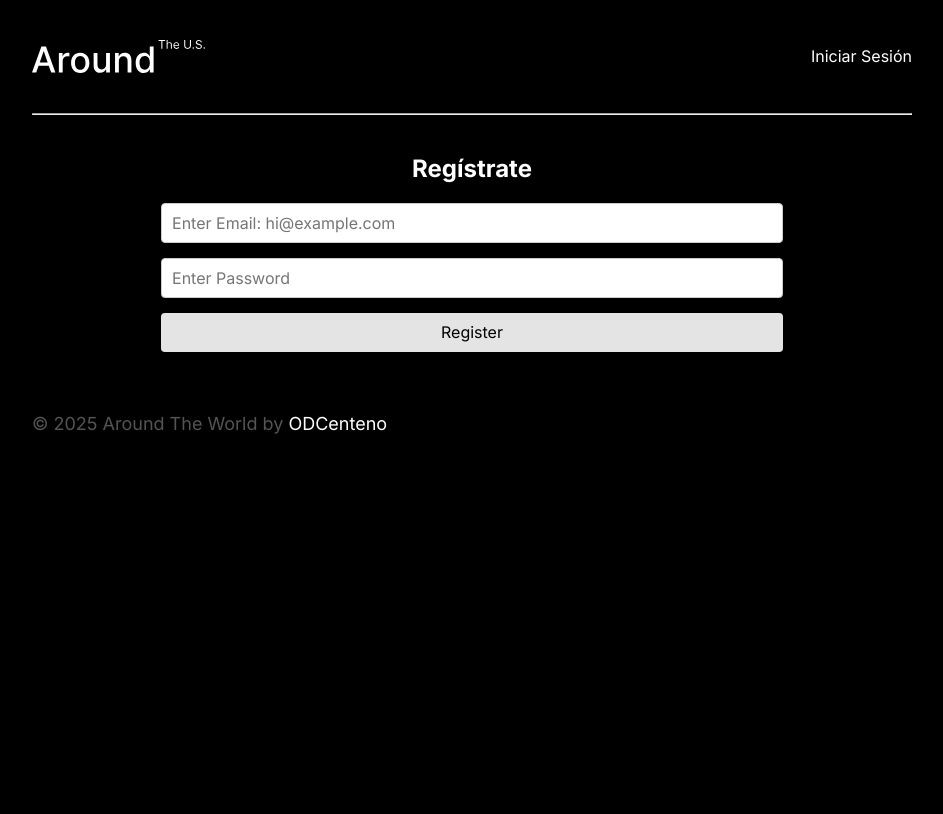
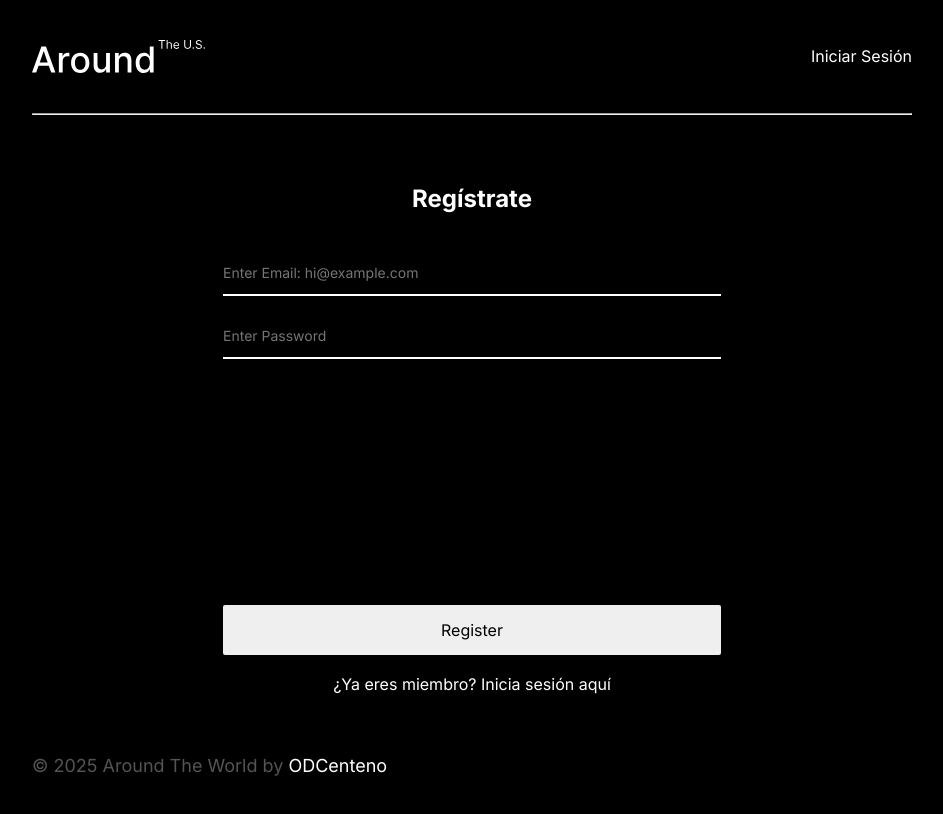
Before and after one commit to ODCenteno/web_project_around_auth, a React (Vite) app: page /signup in a window 1280 px wide. Shown: the top 814 px of the page, without its empty margins (168-1111 px from the left). Built offline with nearby package versions, Linux system fonts and the light colour scheme; no server answers.

Commit message:
S18: auth form styles

```diff
--- a/src/blocks/auth.css
+++ b/src/blocks/auth.css
@@ -8,36 +8,56 @@
 
 .auth__title {
   font-size: 24px;
-  margin-bottom: 20px;
+  margin-bottom: 50px;
+  margin-top: 30px;
   color: #fff;
 }
 
 .auth__form__input {
+  background-color: black;
+  border: none;
+  border-bottom: 2px solid white;
+  margin-bottom: 30px;
+  padding-bottom: 13px;
   width: 100%;
-  padding: 10px;
-  margin-bottom: 15px;
-  border: 1px solid #ccc;
-  border-radius: 4px;
-  font-size: 16px;
+  font-size: 14px;
+  color: white;
 }
 
 .auth__button{
   width: 100%;
-  padding: 10px;
-  background-color: #e5e4e4;
-  color: black;
+  height: 50px;
   border: none;
-  border-radius: 4px;
-  font-size: 16px;
+  border-radius: 2px;
+  margin-top: 216px;
   cursor: pointer;
 }
 
 .auth__popup-container {
+  width: 430px;
+  height: 330px;
+  padding: 36px;
+  position: relative;
+  background-color: white;
+  padding: 8px;
   display: flex;
   flex-direction: column;
   align-items: center;
   justify-content: center;
-  padding: 20px;
+  border-radius: 10px;
+}
+
+.auth__link-container {
+  margin-top: 20px;
+  text-align: center;
+}
+
+.auth__paragraph {
+  margin-top: 20px;
+  font-size: 14px;
+  color: #fff;
+  cursor: pointer;
+  text-align: center;
 }
 
 .auth__register-popup--success-icon {
--- a/src/components/App.jsx
+++ b/src/components/App.jsx
@@ -19,9 +19,6 @@ import InfoTooltip from './Main/Popup/InfoTooltip.jsx';
 /*
 TODO: Mobile: El encabezado debe ser diferente para los usuarios autorizados y los no autorizados, según el diseño de Figma.
 TODO: Mobile: Utiliza tu marcado de componentes de formulario y ventanas modales para implementar InfoTooltip, Login y Register.
-TODO: En este proyecto, necesitarás implementar la funcionalidad del registro y la autorización. Para ello, tendrás que expandir alguno de los componentes que hayas utilizado en tu proyecto en los sprints anteriores.
-TODO: Las funciones, la habilitación de solicitudes API relacionadas con el registro y la autorización deben estar ubicadas en el archivo auth.js en la carpeta /utils.
-
 */
 
 function App() {
@@ -140,7 +137,15 @@ function App() {
           }
         )
       })
-      .catch(console.error());
+      .catch((err => {
+        console.log("Registration error: ", err);
+        setPopup(
+          {
+            children: <InfoTooltip isSuccess={false} />,
+            popupId: "failedAuth-popup",
+          }
+        )
+      }));
 };
 
   function handleLogOut() {
--- a/src/components/Auth/Login.jsx
+++ b/src/components/Auth/Login.jsx
@@ -1,21 +1,12 @@
-// TODO: el componente para la autorización de usuarios con las variables de estado necesarias.
-
-// TODO: para almacenar y acceder al token cuando trabajes en un sitio. En visitas repetidas, los usuarios no tendrían por qué iniciar sesión.
-
 // TODO: Comprueba la validez del token al enviar una solicitud al endpoint /users/me.
 import { useState } from 'react';
 import InfoTooltip from '../Main/Popup/InfoTooltip';
 import Popup from '../Main/Popup/Popup'
+import { Link } from 'react-router-dom';
 
 const Login = ({ handleLogin, popup, onClosePopup }) => {
   const [email, setEmail] = useState('');
   const [password, setPassword] = useState('');
-
-  const authFailedPopup = {
-    title: "Uy algo salió mal. Por favor, inténtalo de nuevo.",
-    children: <InfoTooltip isSuccess={false} />,
-    popupId: "failedAuth-popup",
-  };
 
     const handleChange = (e) => {
     const { type, value } = e.target;
@@ -58,6 +49,9 @@ const Login = ({ handleLogin, popup, onClosePopup }) => {
           required
         />
         <button type="submit" className='auth__button'>Login</button>
+        <div className='auth__link-container'>
+          <Link to="/signup" className="auth__link">¿Aún no eres miembro? Regístrate aquí</Link>
+        </div>
       </form>
       {popup && (
         <Popup
--- a/src/components/Auth/Register.jsx
+++ b/src/components/Auth/Register.jsx
@@ -1,15 +1,11 @@
 // TODO: el componente para el registro de los usuarios con las variables de estado necesarias.
 import { useState } from 'react';
-import { useNavigate } from 'react-router-dom';
-import InfoTooltip from '../Main/Popup/InfoTooltip.jsx';
+import { Link } from 'react-router-dom';
 import Popup from '../Main/Popup/Popup.jsx';
-// TODO: import RegisterPop from '';
 
-const Register = ({ handleRegister, popup, onOpenPopup,onClosePopup }) => {
+const Register = ({ handleRegister, popup, onClosePopup }) => {
   const [email, setEmail] = useState('');
   const [password, setPassword] = useState('');
-
-  const navigate = useNavigate();
 
   const handleChange = (e) => {
     const { type, value } = e.target;
@@ -49,6 +45,9 @@ const Register = ({ handleRegister, popup, onOpenPopup,onClosePopup }) => {
           required
         />
         <button type="submit" className='auth__button'>Register</button>
+        <div className='auth__link-container'>
+          <Link to="/signin" className="auth__link">¿Ya eres miembro? Inicia sesión aquí</Link>
+        </div>
       </form>
       {popup && (
         <Popup
--- a/src/components/Main/Popup/InfoTooltip.jsx
+++ b/src/components/Main/Popup/InfoTooltip.jsx
@@ -1,12 +1,13 @@
 // TODO: un componente de ventana modal que informa al usuario si ha sido registrado exitosamente.
 import successIcon from '../../../images/register-success.png';
+import errorIcon from '../../../images/register-error.png';
 
 const InfoTooltip = (props) => {
   const { isSuccess } = props;
 
   return (
       <div className='auth__popup-container'>
-        <img className='auth__register-popup--success-icon' src={isSuccess ? successIcon : 'error-icon.png'} alt={isSuccess ? 'Ícono de registro exitoso' : 'Error en el registro'} />
+        <img className='auth__register-popup--success-icon' src={isSuccess ? successIcon : errorIcon} alt={isSuccess ? 'Ícono de registro exitoso' : 'Error en el registro'} />
         <p className="popup__title-tooltip">{isSuccess ? '¡Correcto! Ya te has registrado' : 'Uy algo salió mal. Por favor, inténtalo de nuevo.'}</p>
       </div>
   );
```
